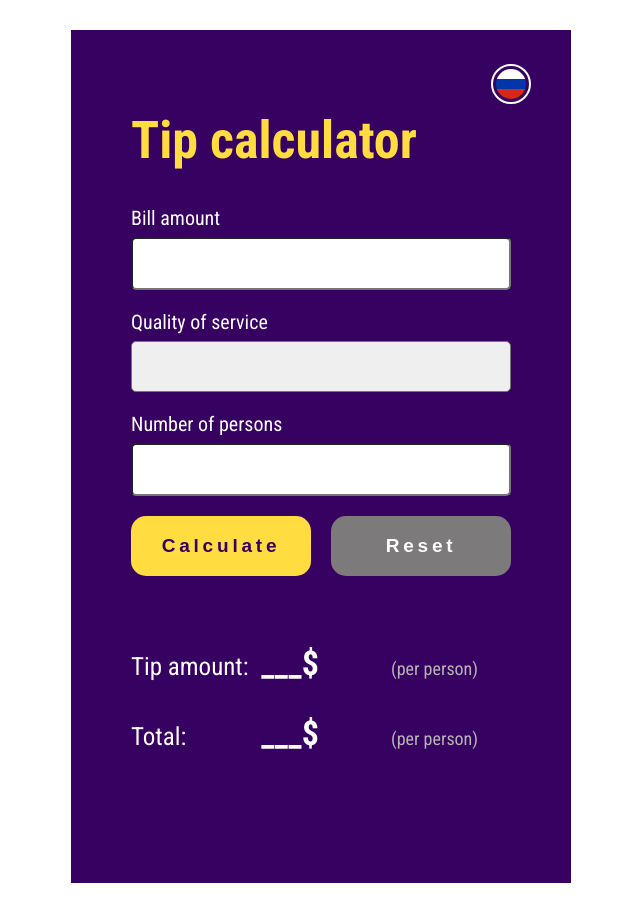
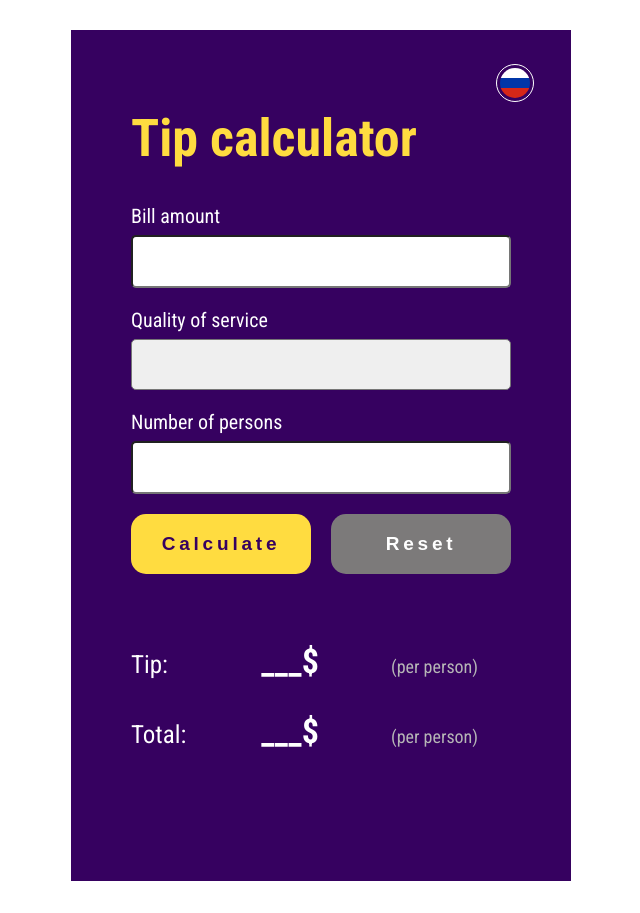
Before and after one commit to victorblum/Tip-calculator, a plain HTML site: page index ENG.html in a window 1280 px wide. Shown: the whole page, without its empty margins (319-959 px from the left). Drawn offline with Linux system fonts and the light colour scheme.

Commit message:
correct html ENG

```diff
--- a/index ENG.html
+++ b/index ENG.html
@@ -37,7 +37,7 @@
         </div>
         <div class="results">
             <div class="results__item_tip">
-                <p class="results__name">Tip amount:</p>
+                <p class="results__name">Tip:</p>
                 <p class="results__value_tip">___$</p>
                 <p class="results__note">(per person)</p>
             </div>
--- a/style.css
+++ b/style.css
@@ -7,19 +7,18 @@
     background-color: #360160;
     width: 500px;
     box-sizing: border-box;
-
 }
 
 .up__button_eng, .up__button_rus {
     position: relative;
-    left: 360px;
+    left: 365px;
     cursor: pointer;
     width: 30px;
     height: 30px;
     border-radius: 50%;
     padding: 3px;
     margin-bottom: 10px;
-    border: 2px solid white;
+    border: 1px solid white;
 }
 
 .title {
```
